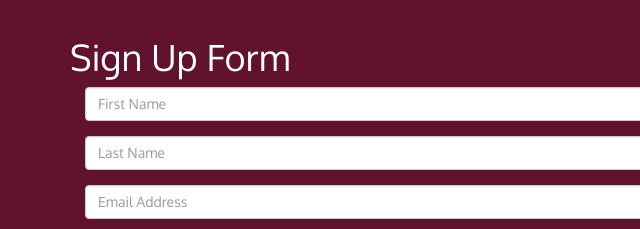
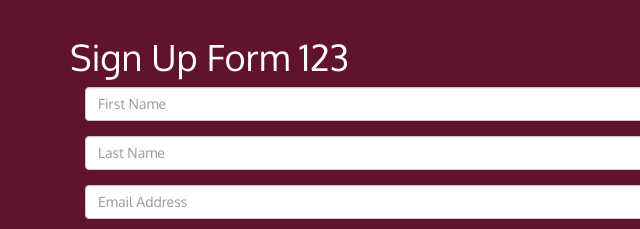
Before and after one commit to shristyzrg/coursera-test, a plain HTML site: page assignment5/index.html at #!/sign-up in a window 1280 px wide. Shown: the part 173-402 px from the top of the page, 0-640 px from the left. Drawn offline with nearby package versions, Linux system fonts and the light colour scheme; some packages are replaced by stand-ins of ours.

Commit message:
Update sign-up.html

```diff
--- a/assignment5/src/public/sign-up/sign-up.html
+++ b/assignment5/src/public/sign-up/sign-up.html
@@ -1,5 +1,5 @@
 <div class="container">
-  <h1>Sign Up Form</h1>
+  <h1>Sign Up Form 123</h1>
   <fieldset ng-controller="SignUpController as signup" class="col-md-8">
     <form name="signupForm" novalidate>
       <div class="form-group">
```
